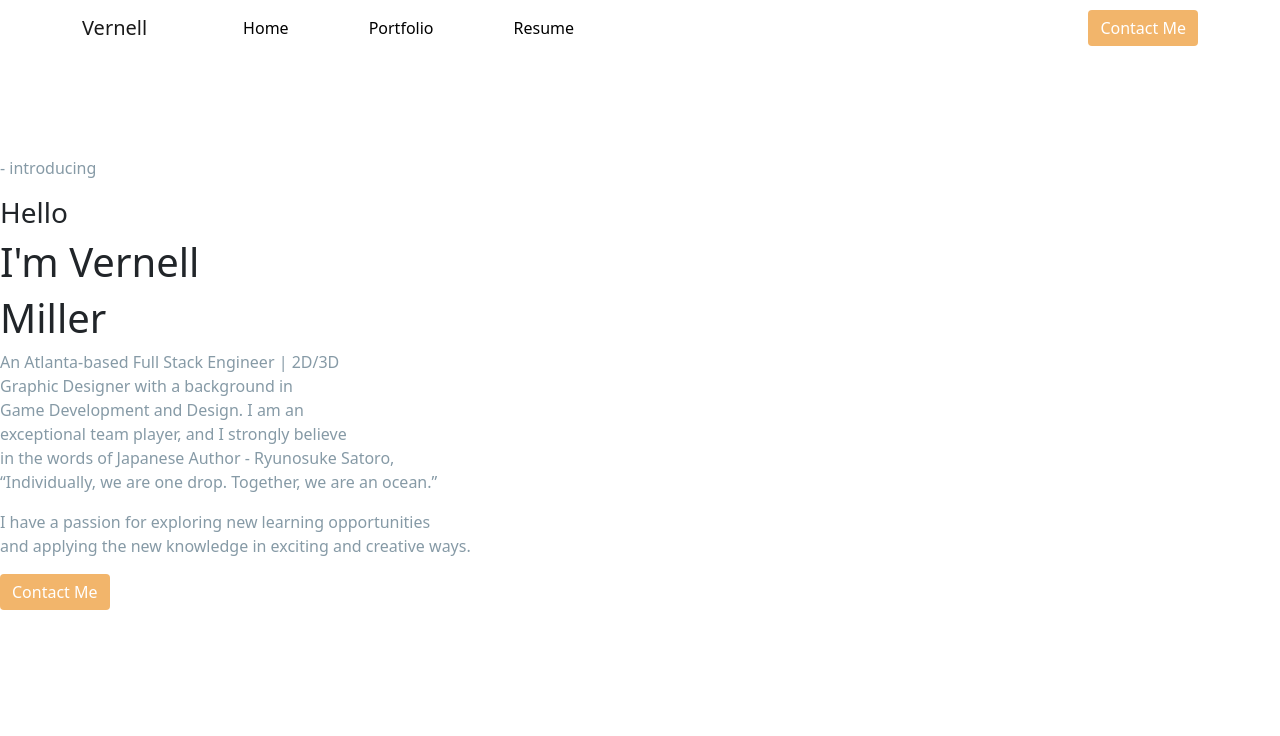
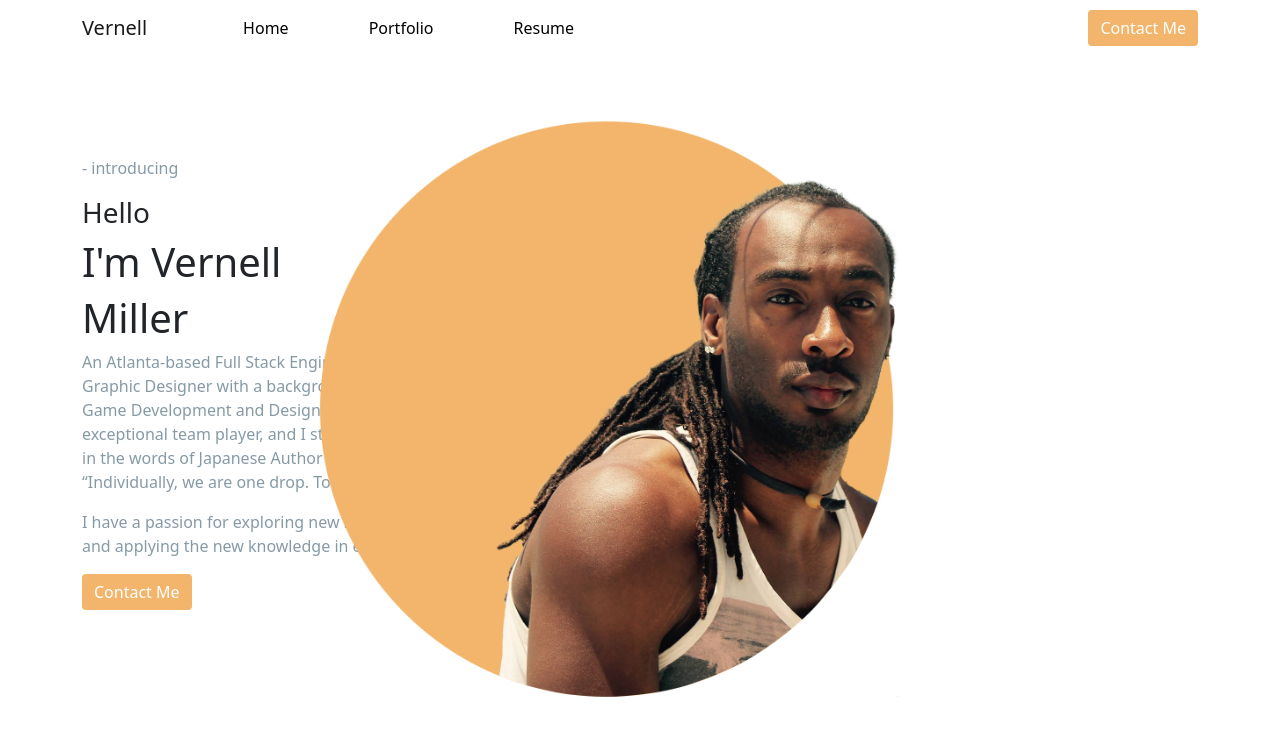
Before and after one commit to VernellMiller/react-portfolio, a React (Create React App) app: page / in a window 1280 px wide. Shown: the top 736 px of the page. Built offline with nearby package versions, Linux system fonts and the light colour scheme.

Commit message:
wip: refactors code and adds id's

```diff
--- a/src/components/Introduction.js
+++ b/src/components/Introduction.js
@@ -1,24 +1,31 @@
 import Button from "react-bootstrap/esm/Button";
+import { Container } from "react-bootstrap";
 
 const Introduction = (props) => {
     return(
-        <div class="text-start" id="intro">
+        <>
+        <Container>
 
-            <p class="text-start">- introducing</p>
-            <h3 class="text-start">Hello</h3>
-            <h1 class="text-start">I'm Vernell</h1>
-            <h1 class="text-start">Miller</h1>
-            <p class="text-start">An Atlanta-based Full Stack Engineer |
-            2D/3D <br></br>Graphic Designer with a background in<br></br>Game Development and Design. I am an <br></br>exceptional team player, and I strongly believe <br></br>in the words of Japanese Author - Ryunosuke Satoro, <br></br>“Individually, we are one drop. Together, we are an ocean.”
-            </p>
-            <p class="text-start">I have a passion for exploring new learning opportunities <br></br>and applying the new knowledge in exciting and creative ways.
-            </p>
+            <div class="text-start" id="intro">
+                <p>- introducing</p>
+                <h3 id="heading">Hello</h3>
+                <h1 id="heading">I'm Vernell</h1>
+                <h1 id="heading">Miller</h1>
+                <p>An Atlanta-based Full Stack Engineer |
+                2D/3D <br></br>Graphic Designer with a background in<br></br>Game Development and Design. I am an <br></br>exceptional team player, and I strongly believe <br></br>in the words of Japanese Author - Ryunosuke Satoro, <br></br>“Individually, we are one drop. Together, we are an ocean.”
+                </p>
+                <p>I have a passion for exploring new learning opportunities <br></br>and applying the new knowledge in exciting and creative ways.
+                </p>
 
-            <Button id="contact">Contact Me</Button>
+                <Button id="contact">Contact Me</Button>
+            </div>
 
+            <div>
+                <img class="img-fluid" id="mainIMG" src="/me.png" alt="Me" width="900"/>
 
-        </div>
-
+            </div>
+        </Container>
+        </>
     );
 };
 
```
